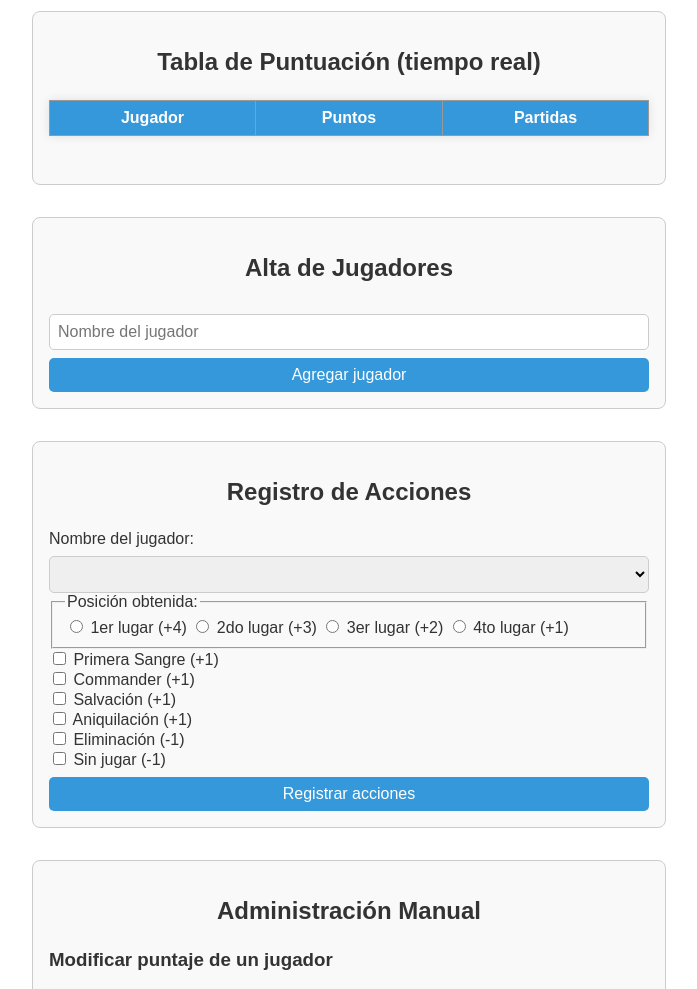
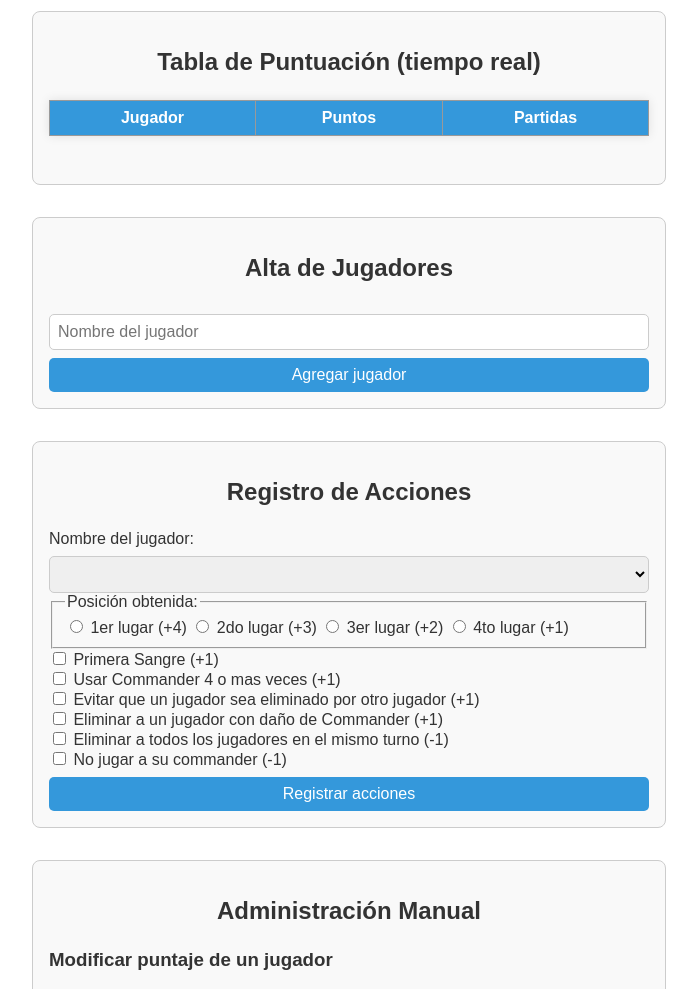
Before and after one commit to GGTepic/Commander, a website: page public/control.html in a window 1280 px wide. Shown: the part 111-1100 px from the top of the page, without its empty margins (291-988 px from the left). Drawn offline with Linux system fonts and the light colour scheme; no server answers.

Commit message:
Update control.html

```diff
--- a/public/control.html
+++ b/public/control.html
@@ -40,11 +40,11 @@
       </fieldset>
 
       <label><input type="checkbox" value="1" class="extra"> Primera Sangre (+1)</label><br>
-      <label><input type="checkbox" value="1" class="extra"> Commander (+1)</label><br>
-      <label><input type="checkbox" value="1" class="extra"> Salvación (+1)</label><br>
-      <label><input type="checkbox" value="1" class="extra"> Aniquilación (+1)</label><br>
-      <label><input type="checkbox" value="-1" class="extra"> Eliminación (-1)</label><br>
-      <label><input type="checkbox" value="-1" class="extra"> Sin jugar (-1)</label><br>
+      <label><input type="checkbox" value="1" class="extra"> Usar Commander 4 o mas veces (+1)</label><br>
+      <label><input type="checkbox" value="1" class="extra"> Evitar que un jugador sea eliminado por otro jugador (+1)</label><br>
+      <label><input type="checkbox" value="1" class="extra"> Eliminar a un jugador con daño de Commander (+1)</label><br>
+      <label><input type="checkbox" value="-1" class="extra"> Eliminar a todos los jugadores en el mismo turno (-1)</label><br>
+      <label><input type="checkbox" value="-1" class="extra"> No jugar a su commander (-1)</label><br>
 
       <button type="submit">Registrar acciones</button>
     </form>
```
